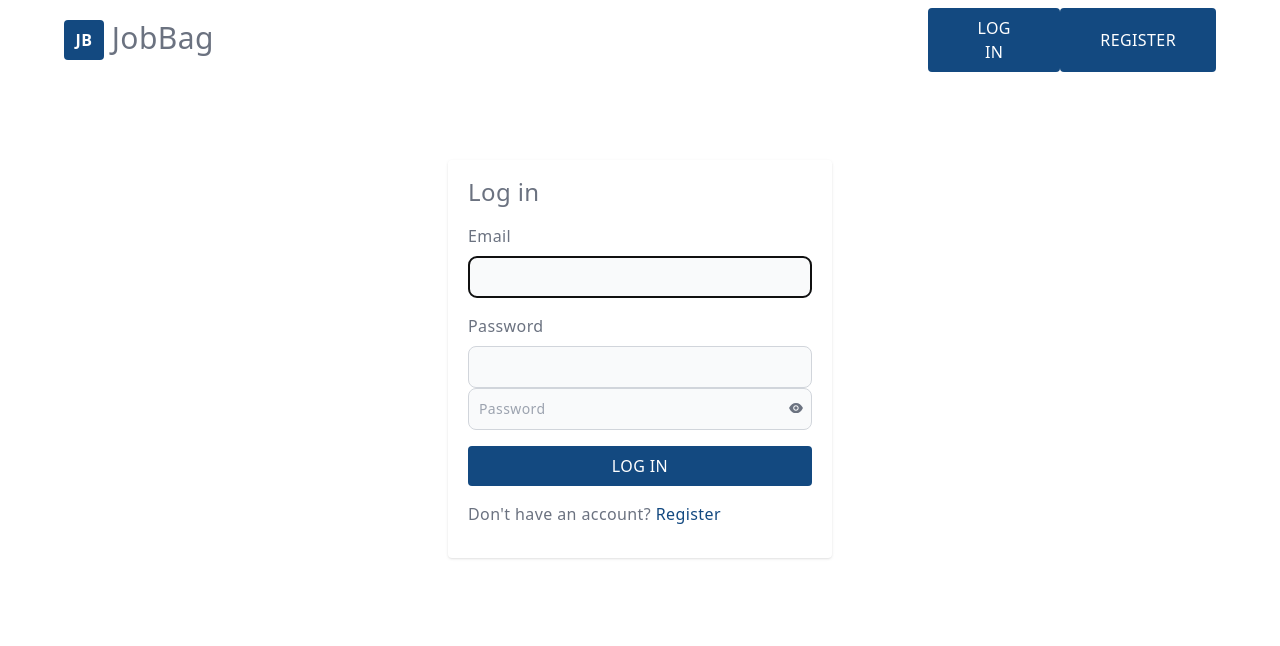
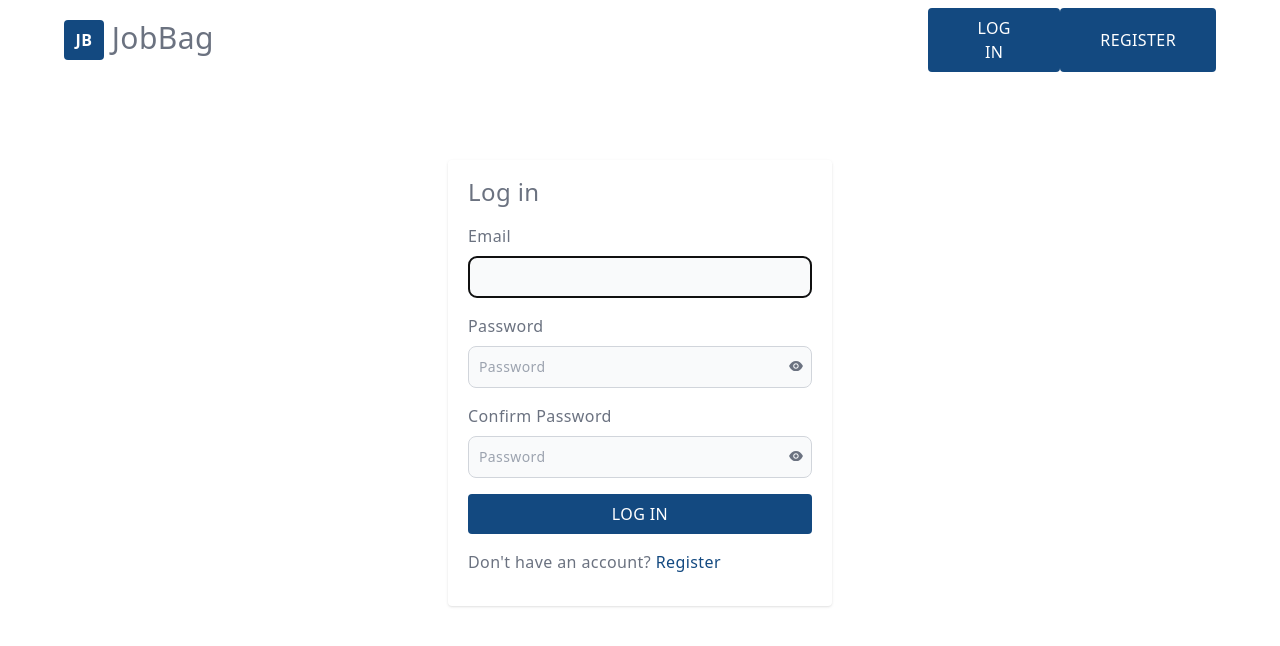
Before and after one commit to MainaMary/Job-app, a React (Vite) app in the folder frontend/: page /LogIn in a window 1280 px wide. Shown: the top 646 px of the page. Built offline with nearby package versions, Linux system fonts and the light colour scheme.

Commit message:
confirm password field

```diff
--- a/frontend/src/pages/LogIn.tsx
+++ b/frontend/src/pages/LogIn.tsx
@@ -11,15 +11,18 @@ import useVisibleHook from "../custom/useVisible";
 interface RProps {
   email: string;
   password: string;
+  confirmPassword: string;
 }
 const LogIn = () => {
   const emailRef = useRef<HTMLInputElement>(null);
   const { displayAlert, clearAlert, alertText } = useAppContext();
+  const [error, setError] = useState<string>("")
   const navigate = useNavigate()
   const {visible, handleVisible} = useVisibleHook()
   const defaultValues: RProps = {
     email: "",
     password: "",
+    confirmPassword:""
   };
   useEffect(() => {
     if (emailRef.current) {
@@ -31,7 +34,7 @@ const LogIn = () => {
     const { value, name } = e.target;
     setFormValues({ ...formValues, [name]: value });
   };
-  const { email, password } = formValues;
+  const { email, password, confirmPassword } = formValues;
   const handleSubmit = (e: any) => {
     e.preventDefault();
     if (!email || !password) {
@@ -40,6 +43,9 @@ const LogIn = () => {
     }
     if (email && password) {
       clearAlert();
+    }
+    if(password !==  confirmPassword){
+      setError('Passwords should match')
     }
   };
   return (
@@ -60,12 +66,6 @@ const LogIn = () => {
         </div>
         <div className="my-4">
           <CustomLabel>Password</CustomLabel>
-          <CustomInput
-            type="password"
-            name="password"
-            onChange={handleChange}
-            value={formValues.password}
-          />
           <div className="relative">
           <CustomInput
             type={visible ? "text" : "password"}
@@ -73,6 +73,24 @@ const LogIn = () => {
             name="password"
             onChange={handleChange}
             value={formValues.password}
+          />
+          <div
+            onClick={handleVisible}
+            className="absolute right-2 top-3 cursor-pointer"
+          >
+            {visible ? <AiFillEyeInvisible /> : <AiFillEye />}
+          </div>
+        </div>
+        </div>
+        <div className="my-4">
+          <CustomLabel> Confirm Password</CustomLabel>
+          <div className="relative">
+          <CustomInput
+            type={visible ? "text" : "password"}
+            placeholder="Password"
+            name="confirmPassword"
+            onChange={handleChange}
+            value={formValues.confirmPassword}
           />
           <div
             onClick={handleVisible}
```
